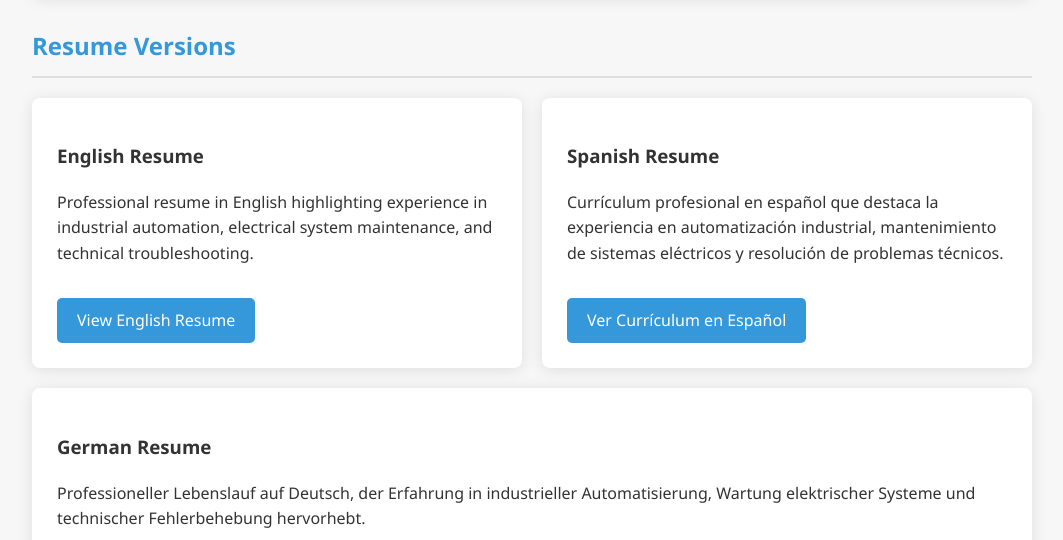
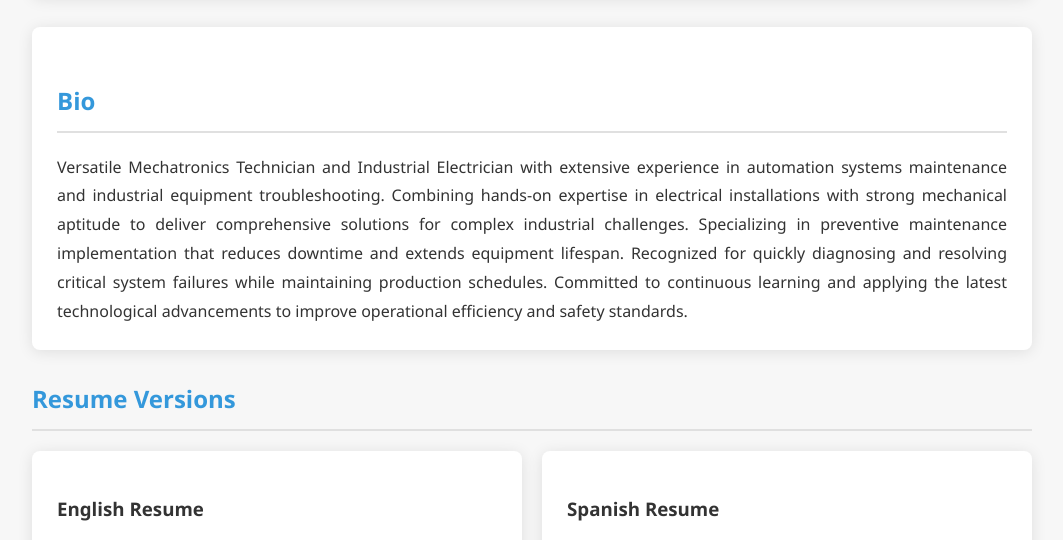
Before and after one commit to pgpgpgp/pablogomezperez-curriculum, a plain HTML site: page index.html in a window 1280 px wide. Shown: the part 213-753 px from the top of the page, without its empty margins (108-1171 px from the left). Drawn offline with Linux system fonts and the light colour scheme.

Commit message:
Add Bio section to resume website

```diff
--- a/index.html
+++ b/index.html
@@ -70,6 +70,18 @@
             color: #7f8c8d;
             font-size: 0.9em;
         }
+        .bio-section {
+            background-color: #fff;
+            padding: 25px;
+            margin-bottom: 30px;
+            border-radius: 8px;
+            box-shadow: 0 2px 15px rgba(0,0,0,0.1);
+        }
+        .bio-section p {
+            text-align: justify;
+            line-height: 1.8;
+            margin-bottom: 0;
+        }
     </style>
 </head>
 <body>
@@ -77,6 +89,11 @@
         <h1>Pablo Gómez Pérez</h1>
         <p>Mechatronics Technician & Industrial Electrician</p>
     </header>
+
+    <section class="bio-section">
+        <h2>Bio</h2>
+        <p>Versatile Mechatronics Technician and Industrial Electrician with extensive experience in automation systems maintenance and industrial equipment troubleshooting. Combining hands-on expertise in electrical installations with strong mechanical aptitude to deliver comprehensive solutions for complex industrial challenges. Specializing in preventive maintenance implementation that reduces downtime and extends equipment lifespan. Recognized for quickly diagnosing and resolving critical system failures while maintaining production schedules. Committed to continuous learning and applying the latest technological advancements to improve operational efficiency and safety standards.</p>
+    </section>
 
     <h2>Resume Versions</h2>
     <div class="container">
```
